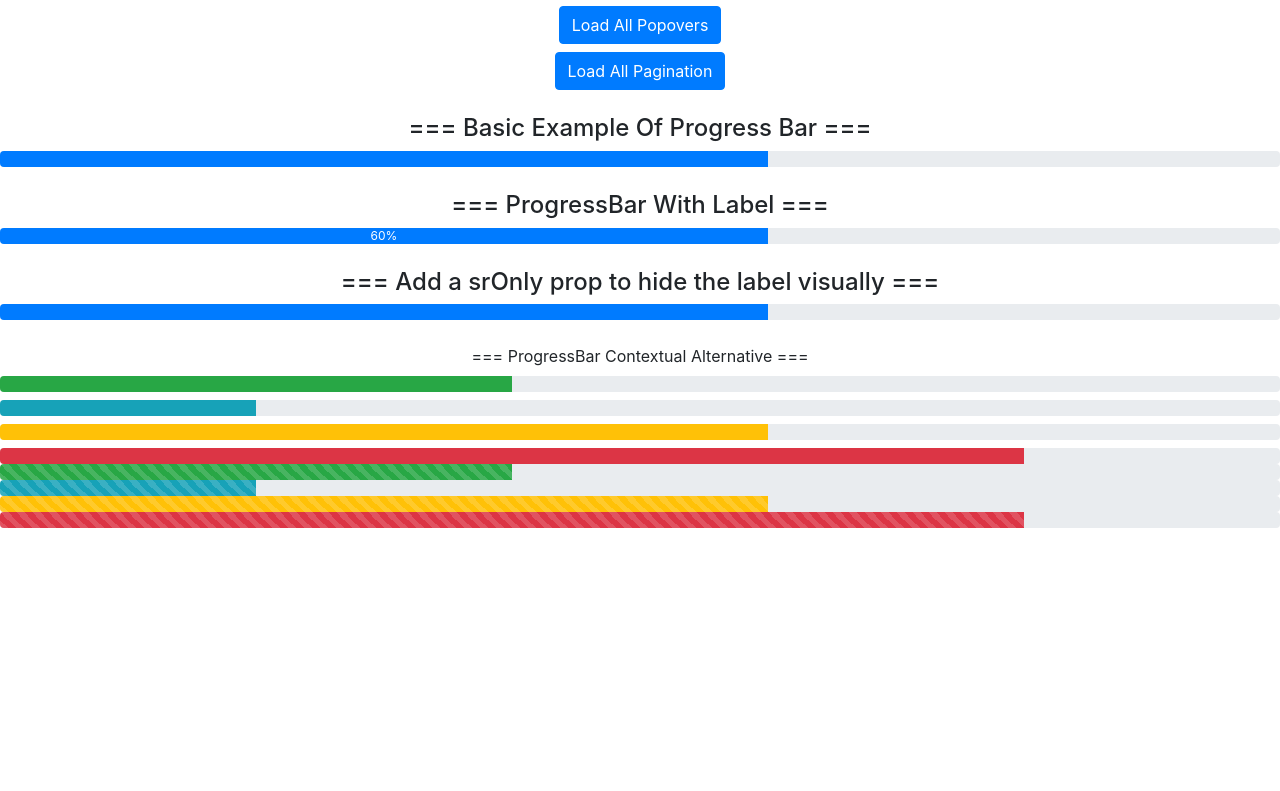
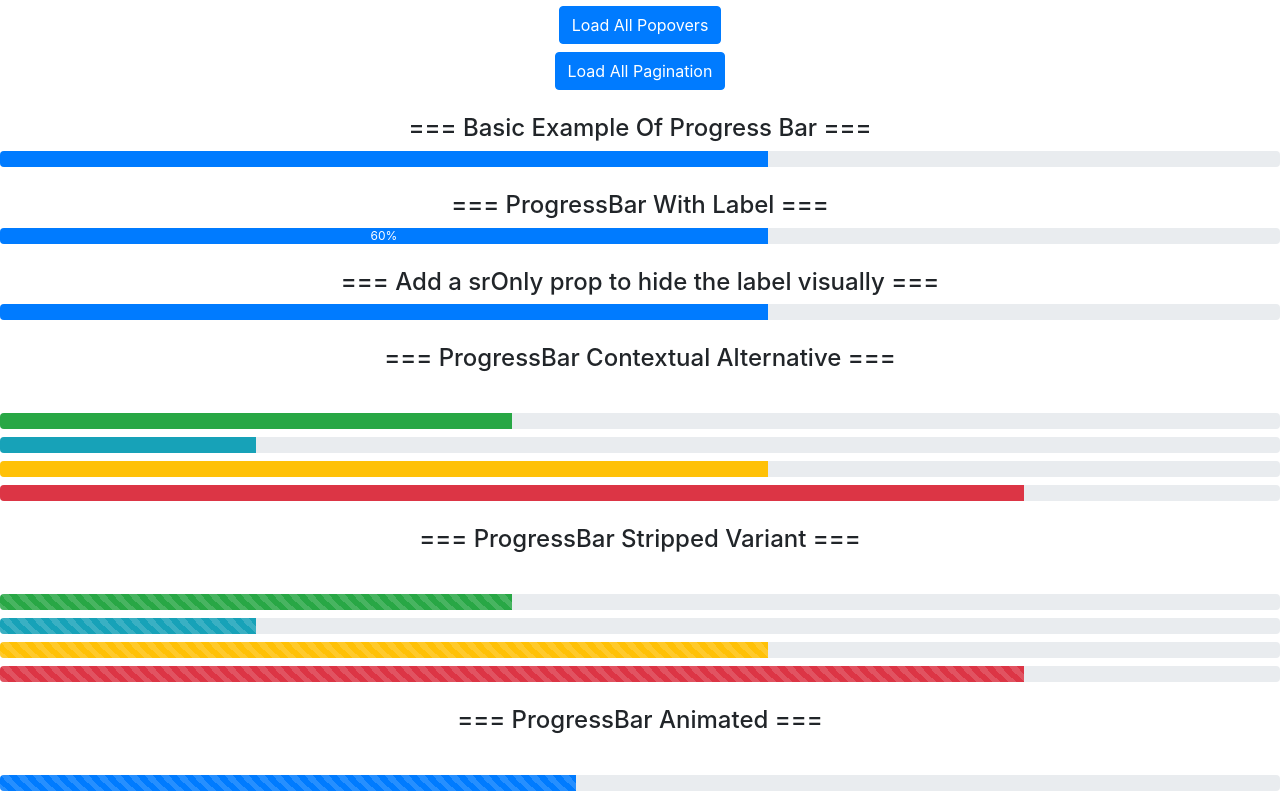
Before and after one commit to Khwajapasha/Boosrtrap-Practice, a React (Create React App) app: page / in a window 1280 px wide. Shown: the part 910-1701 px from the top of the page. Before the commit the page ends 1438 px from the top, so only its background shows below. Built offline with nearby package versions, Linux system fonts and the light colour scheme.

Commit message:
ProgressBar Animated

```diff
--- a/src/Component/MainBodySection/ProgressBarComponent/AllProgressBar.jsx
+++ b/src/Component/MainBodySection/ProgressBarComponent/AllProgressBar.jsx
@@ -4,6 +4,7 @@ import { ProgressBarContextualAlternative } from "./ProgressBarContextualAlterna
 import { ProgressBarScreenReadOnly } from "./ProgressBarScreenReadOnly";
 import { ProgressBarWithLabel } from "./ProgressBarWithLabel";
 import { ProgressBarStrippedVariant } from "./ProgressBarStrippedVariant";
+import { ProgressBarAnimated } from "./ProgressBarAnimated";
 
 export const AllProgressBar = () => {
   return (
@@ -13,6 +14,7 @@ export const AllProgressBar = () => {
       <ProgressBarScreenReadOnly />
       <ProgressBarContextualAlternative />
       <ProgressBarStrippedVariant />
+      <ProgressBarAnimated />
     </div>
   );
 };
--- a/src/Component/MainBodySection/ProgressBarComponent/ProgressBarAnimated.jsx
+++ b/src/Component/MainBodySection/ProgressBarComponent/ProgressBarAnimated.jsx
@@ -3,7 +3,10 @@ import { ProgressBar } from "react-bootstrap";
 export const ProgressBarAnimated = () => {
   return (
     <div>
-      <ProgressBar animated now={45} />
+      <br />
+      <h4>=== ProgressBar Animated ===</h4>
+      <br />
+      <ProgressBar animated now={45} className="mt-2" />
     </div>
   );
 };
--- a/src/Component/MainBodySection/ProgressBarComponent/ProgressBarContextualAlternative.jsx
+++ b/src/Component/MainBodySection/ProgressBarComponent/ProgressBarContextualAlternative.jsx
@@ -4,7 +4,7 @@ export const ProgressBarContextualAlternative = () => {
   return (
     <div>
       <br />
-      === ProgressBar Contextual Alternative ===
+      <h4> === ProgressBar Contextual Alternative ===</h4>
       <br />
       <ProgressBar variant="success" now={40} className="mt-2" />
       <ProgressBar variant="info" now={20} className="mt-2" />
--- a/src/Component/MainBodySection/ProgressBarComponent/ProgressBarStrippedVariant.jsx
+++ b/src/Component/MainBodySection/ProgressBarComponent/ProgressBarStrippedVariant.jsx
@@ -3,10 +3,13 @@ import { ProgressBar } from "react-bootstrap";
 export const ProgressBarStrippedVariant = () => {
   return (
     <div>
-      <ProgressBar striped variant="success" now={40} />
-      <ProgressBar striped variant="info" now={20} />
-      <ProgressBar striped variant="warning" now={60} />
-      <ProgressBar striped variant="danger" now={80} />
+      <br />
+      <h4>=== ProgressBar Stripped Variant ===</h4>
+      <br />
+      <ProgressBar striped variant="success" now={40} className="mt-2" />
+      <ProgressBar striped variant="info" now={20} className="mt-2" />
+      <ProgressBar striped variant="warning" now={60} className="mt-2" />
+      <ProgressBar striped variant="danger" now={80} className="mt-2" />
     </div>
   );
 };
```
